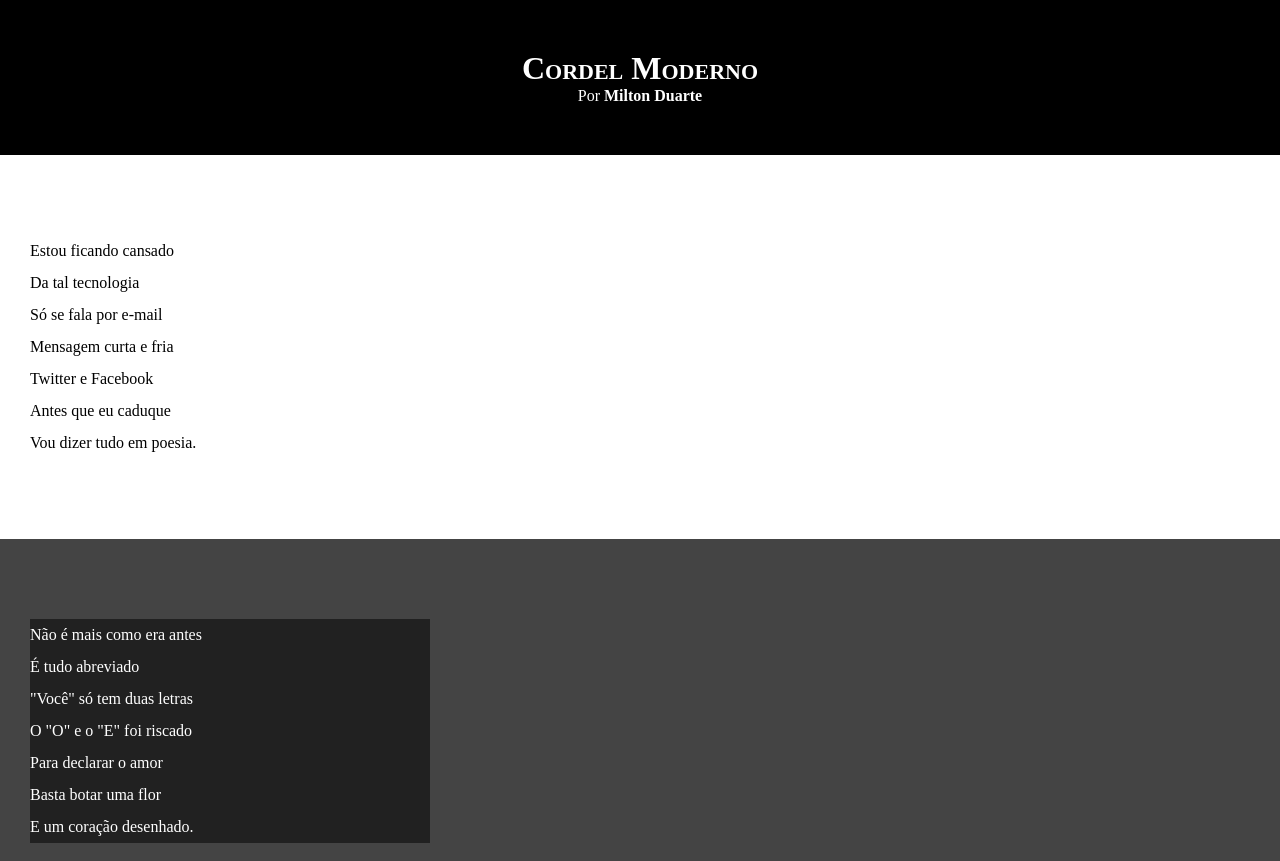
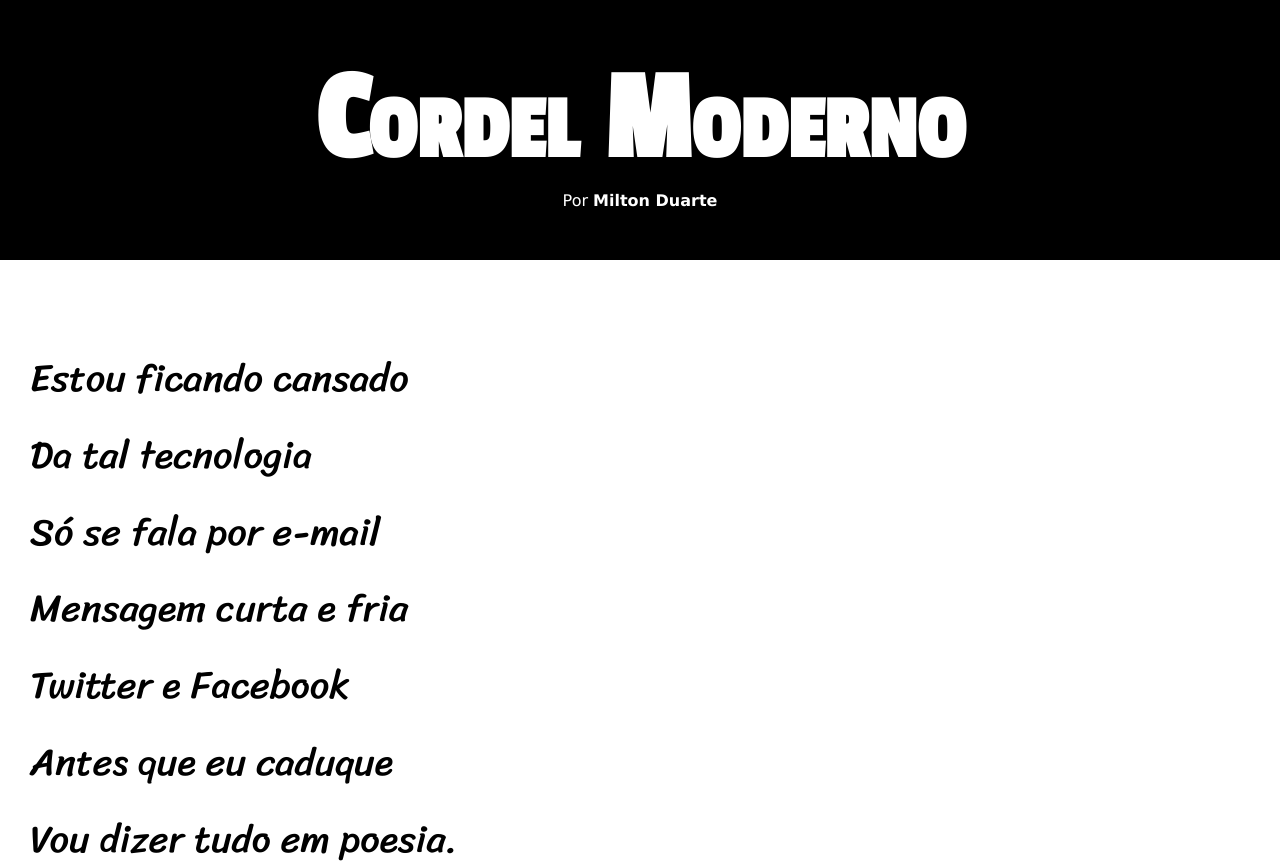
Before and after one commit to ricardofariasth/projeto-cordel, a plain HTML site: page index.html in a window 1280 px wide. Shown: the top 861 px of the page. Drawn offline with Linux system fonts and the light colour scheme.

Commit message:
Update style.css

```diff
--- a/style.css
+++ b/style.css
@@ -1,4 +1,12 @@
 @charset "UTF-8";
+
+@import url('https://fonts.googleapis.com/css2?family=Passion+One&family=Sriracha&display=swap');
+
+:root {
+    --fonte1: Verdana, Geneva, Tahoma, sans-serif;
+    --fonte2: 'Passion One', cursive;
+    --fonte3: 'Sriracha', cursive;
+}
 
 * {
     margin: 0px;
@@ -8,6 +16,7 @@
 html, body {
     min-height: 100vh;
     background-color: darkgray;
+    font-family: var(--fonte1);
 }
 
 header {
@@ -19,6 +28,8 @@ header {
 header > h1 {
     padding-top: 50px;
     font-variant: small-caps;
+    font-family: var(--fonte2);
+    font-size: 10vw;
 }
 
 header > p {
@@ -40,6 +51,8 @@ section {
     padding-bottom: 10vh;
     line-height: 2em;
     padding-left: 30px;
+    font-family: var(--fonte3);
+    font-size: 3vw;
 }
 
 .normal {
@@ -53,7 +66,8 @@ section {
 }
 
 .imagem > p {
-    width: 400px;
+    display: inline-block;
+    padding: 10px;
     background-color: rgba(0, 0, 0, 0.514);
 }
 
```
